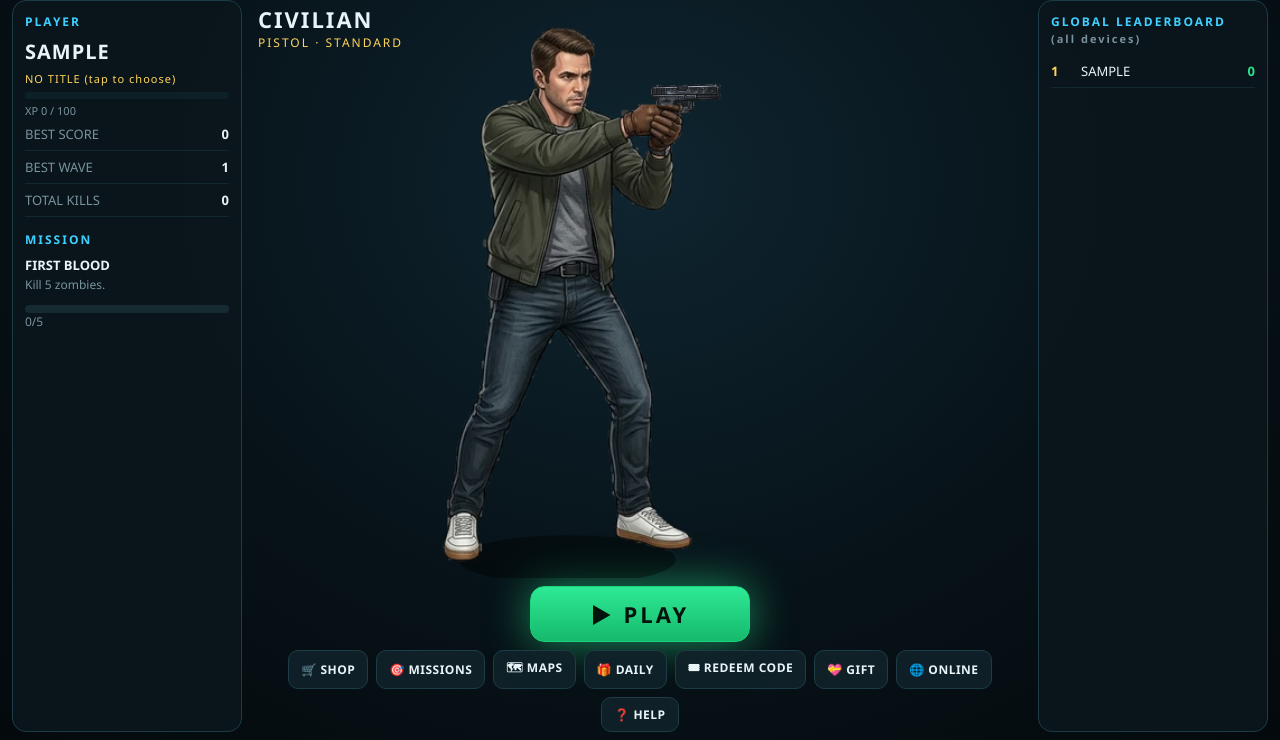
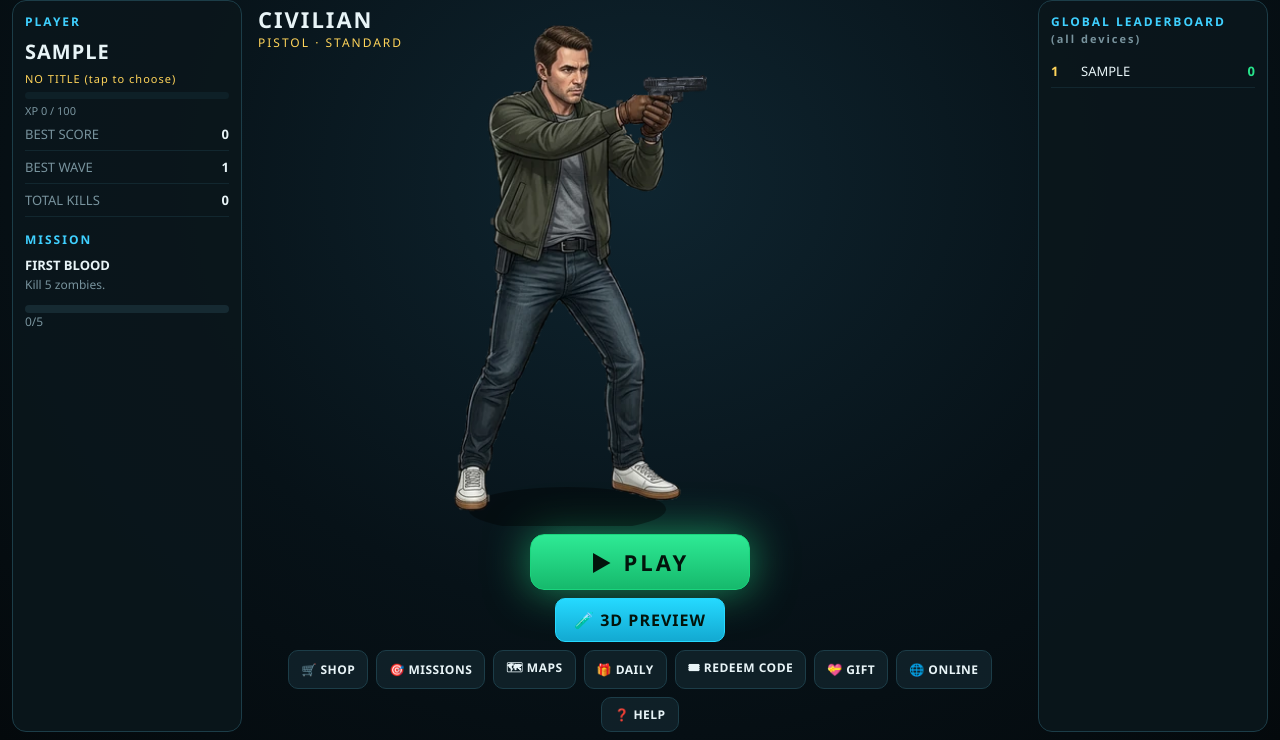
Before and after one commit to panchalnaman243-design/war-zone, a website: page index.html in a window 1280 px wide. Both pictures are taken after typing "Sample", "Sample123" into the empty fields and a click on the button "CREATE ACCOUNT". Shown: the part 60-800 px from the top of the page. Drawn offline with Linux system fonts and the light colour scheme.

Commit message:
Add a safe 3D preview entry from the existing lobby

```diff
--- a/index.html
+++ b/index.html
@@ -78,6 +78,7 @@
                 </div>
             </div>
             <button id="playBtn" class="primary play">▶ PLAY</button>
+            <a href="war-zone-3d.html" style="display:inline-block;text-decoration:none;color:#03140c;background:linear-gradient(180deg,#25d9ff,#13a9d1);border:1px solid #25d9ff;border-radius:10px;padding:10px 18px;font-weight:900;letter-spacing:1px">🧪 3D PREVIEW</a>
             <div class="navRow">
                 <button id="shopBtn">🛒 SHOP</button>
                 <button id="missionsBtn">🎯 MISSIONS</button>
```
